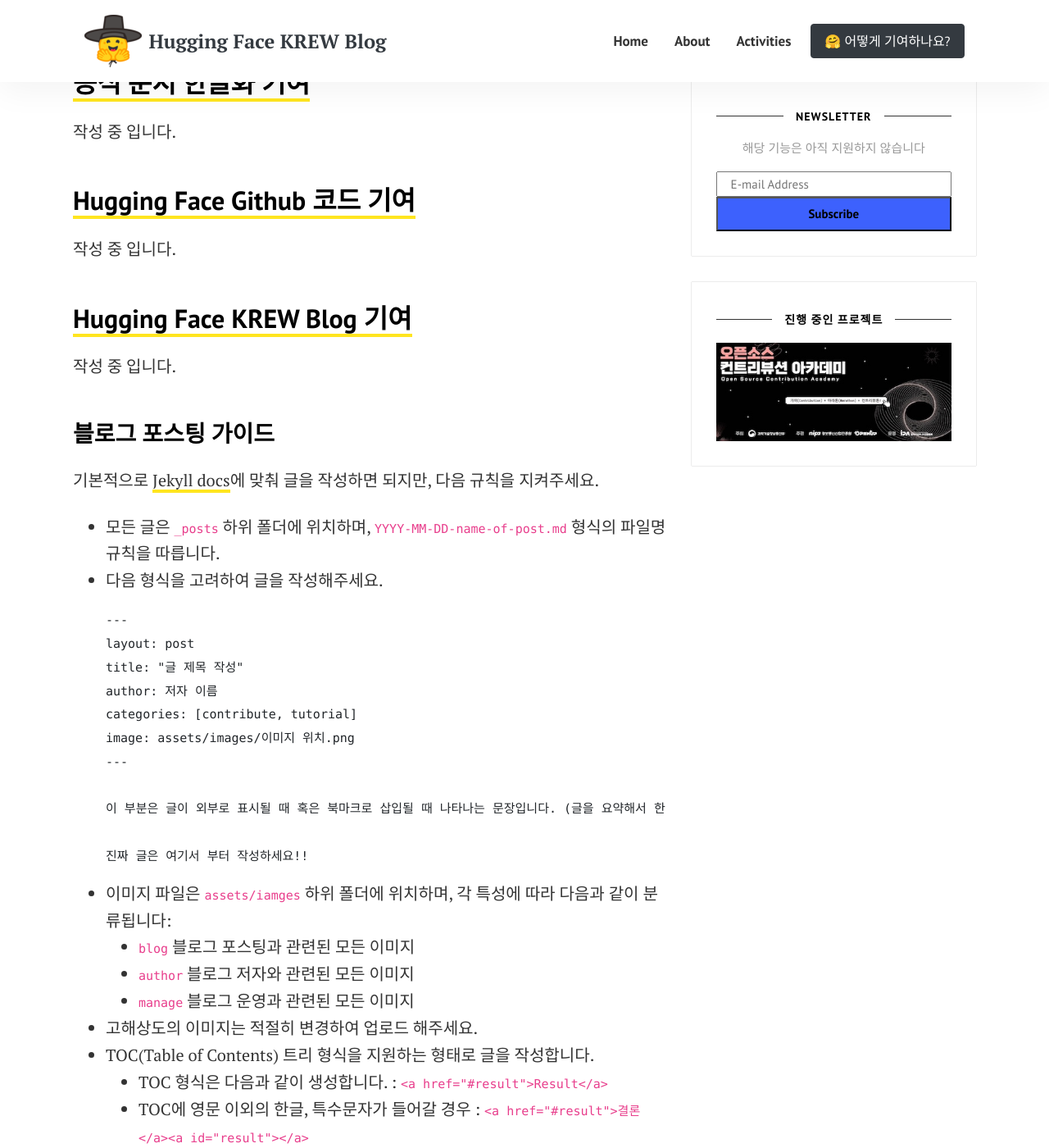
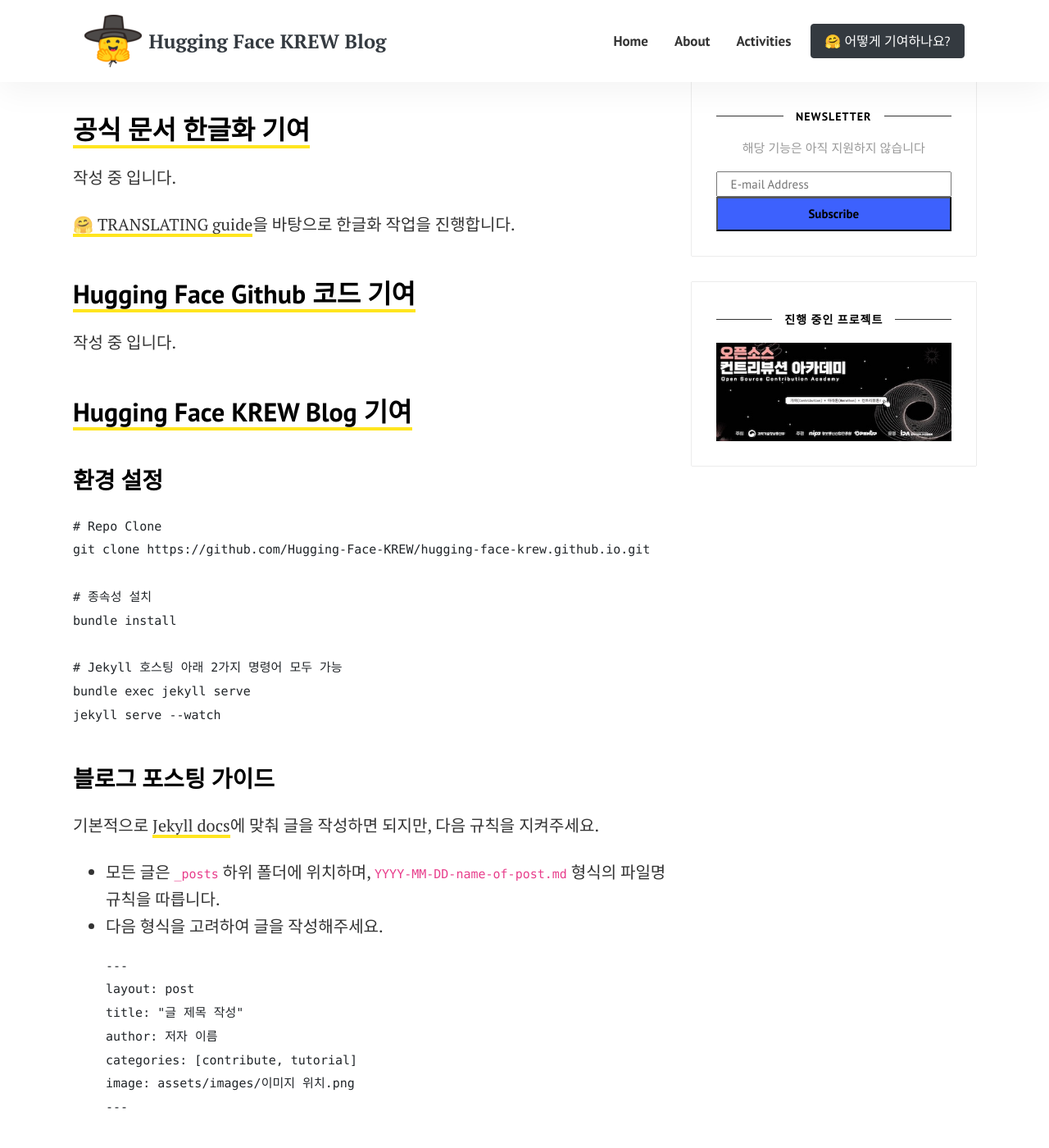
Before and after one commit to sim-so/hugging-face-krew.github.io, a Jekyll site: the page built from _posts/2024-09-16-how-to-contribute.md, in a window 1280 px wide and 1400 px high, scrolled down 1219 px. Shown: the whole window at 82% size. Built offline with Jekyll 4.4.1, drawn with Linux system fonts in a browser that asks for light colours; comment, search, counter and statistics services are not loaded; some of the changed text lies outside the part shown.

Commit message:
:memo: How To Contribute

````diff
--- a/_posts/2024-09-16-how-to-contribute.md
+++ b/_posts/2024-09-16-how-to-contribute.md
@@ -11,21 +11,37 @@
 누구나 🤗 오픈소스 컨트리뷰터가 될 수 있습니다!
 이 글에서는 여러분이 오픈소스 프로젝트에 더 쉽게 기여할 수 있도록, 다음 3가지 방법을 중심으로 유용한 팁과 방법을 안내해 드려요!
 
-1. 공식 문서 한글화 기여
-2. Hugging Face Github 코드 기여
-3. Hugging Face KREW Blog 기여
+1. <a href="#docs">공식 문서 한글화 기여</a><a id="docs"></a>
+2. <a href="#code">Hugging Face Github 코드 기여</a><a id="code"></a>
+3. <a href="#blog">Hugging Face KREW Blog 기여</a><a id="blog"></a>
 
-## <a href="#docs">공식 문서 한글화 기여</a>
+<br>
+
+## <a href="#docs">공식 문서 한글화 기여</a><a id="docs"></a>
 
 작성 중 입니다.
 
-## <a href="#code">Hugging Face Github 코드 기여</a>
+[🤗 TRANSLATING guide](https://github.com/huggingface/transformers/blob/main/docs/TRANSLATING.md)을 바탕으로 한글화 작업을 진행합니다.
+
+## <a href="#code">Hugging Face Github 코드 기여</a><a id="code"></a>
 
 작성 중 입니다.
 
-## <a href="#blog">Hugging Face KREW Blog 기여</a>
+## <a href="#blog">Hugging Face KREW Blog 기여</a><a id="blog"></a>
 
-작성 중 입니다.
+### 환경 설정
+
+```shell
+# Repo Clone
+git clone https://github.com/Hugging-Face-KREW/hugging-face-krew.github.io.git
+
+# 종속성 설치
+bundle install
+
+# Jekyll 호스팅 아래 2가지 명령어 모두 가능
+bundle exec jekyll serve
+jekyll serve --watch
+```
 
 ### 블로그 포스팅 가이드
 
@@ -55,5 +71,5 @@
 - 고해상도의 이미지는 적절히 변경하여 업로드 해주세요.
 - TOC(Table of Contents) 트리 형식을 지원하는 형태로 글을 작성합니다.
   - TOC 형식은 다음과 같이 생성합니다. : `<a href="#result">Result</a>`
-  - TOC에 영문 이외의 한글, 특수문자가 들어갈 경우 : `<a href="#result">결론</a><a id="result"></a>`
+  - 영문 이외의 한글, 특수문자가 들어갈 경우 : `<a href="#result">결론</a><a id="result"></a>`
   - H2 태그에 적용하는 것을 권장하지만, H3도 가능합니다.
````
